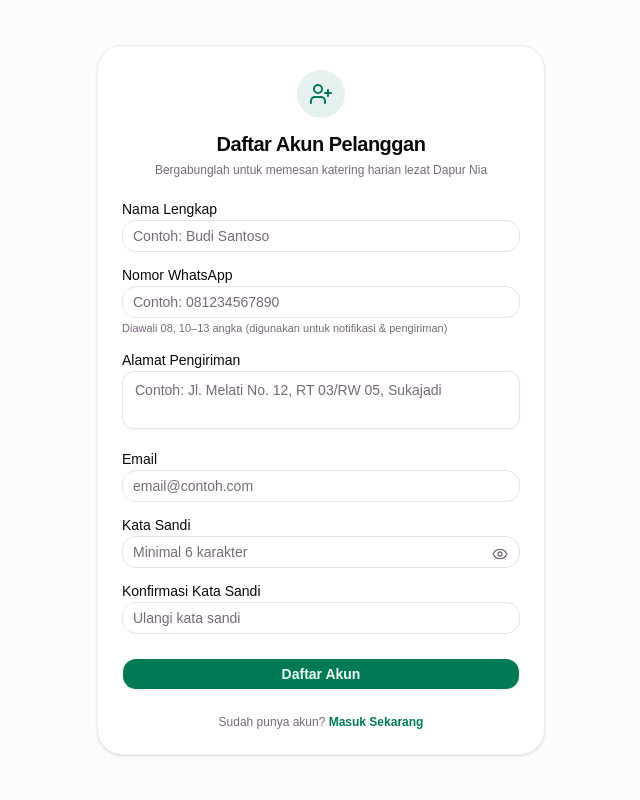
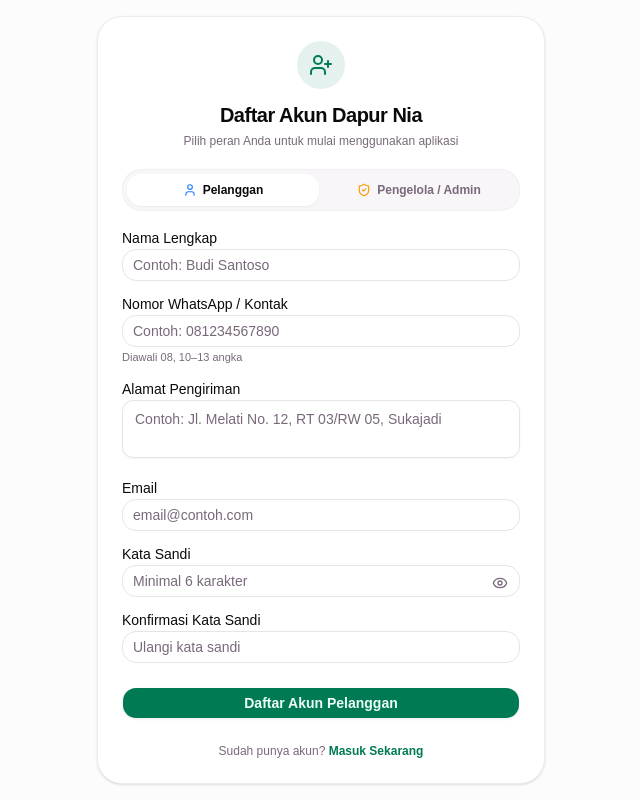
Before and after one commit to rossalivia/dapur-nia, a React (Vite) app: page /register in a window 1280 px wide. Shown: the whole page, without its empty margins (319-959 px from the left). Built offline with nearby package versions, Linux system fonts and the light colour scheme; no server answers.

Commit message:
feat(auth): add role selector to register as Pelanggan or Admin for Dapur Nia

```diff
--- a/src/features/auth/components/RegisterPage.tsx
+++ b/src/features/auth/components/RegisterPage.tsx
@@ -4,13 +4,14 @@ import { useAuth } from '../hooks/useAuth';
 import { Button } from '@/components/ui/button';
 import { Input } from '@/components/ui/input';
 import { Label } from '@/components/ui/label';
-import { AlertCircle, UserPlus, Loader2, Eye, EyeOff } from 'lucide-react';
-
+import { AlertCircle, UserPlus, Loader2, Eye, EyeOff, ShieldCheck, User } from 'lucide-react';
+import { UserRole } from '../types';
 
 export const RegisterPage: React.FC = () => {
   const { register } = useAuth();
   const navigate = useNavigate();
 
+  const [role, setRole] = useState<UserRole>('pelanggan');
   const [formData, setFormData] = useState({
     nama: '',
     no_whatsapp: '',
@@ -42,9 +43,9 @@ export const RegisterPage: React.FC = () => {
     }
 
     if (!formData.alamat.trim()) {
-      errors.alamat = 'Alamat pengiriman wajib diisi.';
+      errors.alamat = 'Alamat wajib diisi.';
     } else if (formData.alamat.trim().length > 200) {
-      errors.alamat = 'Alamat pengiriman maksimal 200 karakter.';
+      errors.alamat = 'Alamat maksimal 200 karakter.';
     }
 
     if (!formData.email.trim()) {
@@ -93,6 +94,7 @@ export const RegisterPage: React.FC = () => {
         alamat: formData.alamat.trim(),
         email: formData.email.trim(),
         password: formData.password,
+        role: role,
       });
       navigate('/menu', { replace: true });
     } catch (err: any) {
@@ -105,17 +107,54 @@ export const RegisterPage: React.FC = () => {
   return (
     <div className="min-h-screen bg-muted/20 flex flex-col justify-center items-center p-4">
       <div className="w-full max-w-md bg-background border border-border/70 rounded-2xl p-6 shadow-sm">
-        <div className="mb-6 text-center">
+        <div className="mb-5 text-center">
           <div className="mx-auto mb-3 flex h-12 w-12 items-center justify-center rounded-2xl bg-primary/10 text-primary">
             <UserPlus className="h-6 w-6" />
           </div>
           <h1 className="text-xl font-bold tracking-tight text-foreground">
-            Daftar Akun Pelanggan
+            Daftar Akun Dapur Nia
           </h1>
           <p className="text-xs text-muted-foreground mt-1">
-            Bergabunglah untuk memesan katering harian lezat Dapur Nia
+            Pilih peran Anda untuk mulai menggunakan aplikasi
           </p>
         </div>
+
+        {/* Pilihan Peran Akun */}
+        <div className="mb-5 p-1 bg-muted/60 rounded-xl grid grid-cols-2 gap-1 border border-border/40">
+          <button
+            type="button"
+            onClick={() => setRole('pelanggan')}
+            className={`flex items-center justify-center gap-1.5 py-2 px-3 rounded-lg text-xs font-semibold transition-all ${
+              role === 'pelanggan'
+                ? 'bg-background text-foreground shadow-xs'
+                : 'text-muted-foreground hover:text-foreground'
+            }`}
+          >
+            <User className="h-3.5 w-3.5 text-blue-500" />
+            Pelanggan
+          </button>
+          <button
+            type="button"
+            onClick={() => setRole('admin')}
+            className={`flex items-center justify-center gap-1.5 py-2 px-3 rounded-lg text-xs font-semibold transition-all ${
+              role === 'admin'
+                ? 'bg-background text-foreground shadow-xs'
+                : 'text-muted-foreground hover:text-foreground'
+            }`}
+          >
+            <ShieldCheck className="h-3.5 w-3.5 text-amber-500" />
+            Pengelola / Admin
+          </button>
+        </div>
+
+        {role === 'admin' && (
+          <div className="mb-4 p-2.5 bg-amber-500/10 border border-amber-500/30 rounded-xl text-xs text-amber-700 dark:text-amber-300 flex items-start gap-2">
+            <ShieldCheck className="h-4 w-4 shrink-0 mt-0.5" />
+            <span>
+              Akun ini akan didaftarkan sebagai <strong>Pengelola / Admin</strong> dengan akses penuh ke Menu, Pelanggan, Pesanan, dan Laporan.
+            </span>
+          </div>
+        )}
 
         {serverError && (
           <div className="mb-4 flex items-start gap-2.5 rounded-xl border border-destructive/30 bg-destructive/10 p-3 text-xs text-destructive">
@@ -126,11 +165,13 @@ export const RegisterPage: React.FC = () => {
 
         <form onSubmit={handleSubmit} className="space-y-4">
           <div>
-            <Label htmlFor="nama">Nama Lengkap</Label>
+            <Label htmlFor="nama">
+              {role === 'admin' ? 'Nama Pengelola / Admin' : 'Nama Lengkap'}
+            </Label>
             <Input
               id="nama"
               name="nama"
-              placeholder="Contoh: Budi Santoso"
+              placeholder={role === 'admin' ? 'Contoh: Dina (Pemilik)' : 'Contoh: Budi Santoso'}
               value={formData.nama}
               onChange={handleChange}
               disabled={isSubmitting}
@@ -142,7 +183,7 @@ export const RegisterPage: React.FC = () => {
           </div>
 
           <div>
-            <Label htmlFor="no_whatsapp">Nomor WhatsApp</Label>
+            <Label htmlFor="no_whatsapp">Nomor WhatsApp / Kontak</Label>
             <Input
               id="no_whatsapp"
               name="no_whatsapp"
@@ -154,7 +195,7 @@ export const RegisterPage: React.FC = () => {
               className="mt-1"
             />
             <p className="text-[11px] text-muted-foreground mt-0.5">
-              Diawali 08, 10–13 angka (digunakan untuk notifikasi & pengiriman)
+              Diawali 08, 10–13 angka
             </p>
             {fieldErrors.no_whatsapp && (
               <p className="mt-1 text-xs text-destructive">{fieldErrors.no_whatsapp}</p>
@@ -162,7 +203,9 @@ export const RegisterPage: React.FC = () => {
           </div>
 
           <div>
-            <Label htmlFor="alamat">Alamat Pengiriman</Label>
+            <Label htmlFor="alamat">
+              {role === 'admin' ? 'Alamat Kantor / Dapur' : 'Alamat Pengiriman'}
+            </Label>
             <textarea
               id="alamat"
               name="alamat"
@@ -184,7 +227,7 @@ export const RegisterPage: React.FC = () => {
               id="email"
               name="email"
               type="email"
-              placeholder="email@contoh.com"
+              placeholder={role === 'admin' ? 'dina@dapurnia.com' : 'email@contoh.com'}
               value={formData.email}
               onChange={handleChange}
               disabled={isSubmitting}
@@ -247,10 +290,10 @@ export const RegisterPage: React.FC = () => {
             {isSubmitting ? (
               <>
                 <Loader2 className="mr-2 h-4 w-4 animate-spin" />
-                Mendaftarkan...
+                Mendaftarkan Akun...
               </>
             ) : (
-              'Daftar Akun'
+              `Daftar Akun ${role === 'admin' ? 'Pengelola' : 'Pelanggan'}`
             )}
           </Button>
         </form>
--- a/src/features/auth/context/AuthContext.tsx
+++ b/src/features/auth/context/AuthContext.tsx
@@ -1,7 +1,7 @@
 import React, { createContext, useContext, useEffect, useState } from 'react';
 import { User, onAuthStateChanged } from 'firebase/auth';
 import { auth, db } from '@/lib/firebase';
-import { collection, query, where, getDocs, doc, setDoc, serverTimestamp } from 'firebase/firestore';
+import { collection, query, where, getDocs } from 'firebase/firestore';
 import {
   isEmailAdmin,
   loginUser,
@@ -9,7 +9,7 @@ import {
   registerPelanggan,
   logoutUser,
 } from '../services/authService';
-import { LoginDTO, RegisterPelangganDTO, UserRole } from '../types';
+import { LoginDTO, RegisterDTO, UserRole } from '../types';
 import { Pelanggan } from '@/types';
 
 export interface AuthContextType {
@@ -20,7 +20,7 @@ export interface AuthContextType {
   error: string | null;
   login: (dto: LoginDTO) => Promise<void>;
   loginGoogle: () => Promise<void>;
-  register: (dto: RegisterPelangganDTO) => Promise<void>;
+  register: (dto: RegisterDTO) => Promise<void>;
   logout: () => Promise<void>;
 }
 
@@ -37,11 +37,14 @@ export const AuthProvider: React.FC<{ children: React.ReactNode }> = ({ children
     const unsubscribe = onAuthStateChanged(auth, async (currentUser) => {
       setUser(currentUser);
       if (currentUser) {
+        let assignedRole: UserRole = 'pelanggan';
+        let foundProfile: Pelanggan | null = null;
+
+        // Cek jika email masuk daftar admin default
         if (isEmailAdmin(currentUser.email)) {
-          setRole('admin');
-          setProfile(null);
-        } else {
-          setRole('pelanggan');
+          assignedRole = 'admin';
+        }
+
         try {
           if (currentUser.email) {
             const q = query(
@@ -51,22 +54,27 @@ export const AuthProvider: React.FC<{ children: React.ReactNode }> = ({ children
             const snap = await getDocs(q);
             if (!snap.empty) {
               const docSnap = snap.docs[0];
-                setProfile({ id: docSnap.id, ...docSnap.data() } as Pelanggan);
-              } else {
-                // Buat profil fallback agar tidak kosong saat login akun bawaan / Google
-                const fallbackProfile: Pelanggan = {
+              const data = docSnap.data();
+              if (data.role === 'admin') {
+                assignedRole = 'admin';
+              }
+              foundProfile = { id: docSnap.id, ...data } as Pelanggan;
+            } else if (assignedRole === 'pelanggan') {
+              // Profil fallback jika didaftarkan via console atau Google
+              foundProfile = {
                 id: currentUser.uid,
                 nama: currentUser.displayName || currentUser.email.split('@')[0],
                 no_whatsapp: '0812' + Math.floor(10000000 + Math.random() * 90000000).toString(),
                 alamat: 'Alamat pengiriman belum diatur',
               };
-                setProfile(fallbackProfile);
             }
           }
         } catch (e) {
           console.warn('Error fetching user profile:', e);
         }
-        }
+
+        setRole(assignedRole);
+        setProfile(foundProfile);
       } else {
         setRole(null);
         setProfile(null);
@@ -97,12 +105,12 @@ export const AuthProvider: React.FC<{ children: React.ReactNode }> = ({ children
     }
   };
 
-  const register = async (dto: RegisterPelangganDTO) => {
+  const register = async (dto: RegisterDTO) => {
     setError(null);
     try {
       const res = await registerPelanggan(dto);
       setProfile(res.profile);
-      setRole('pelanggan');
+      setRole(dto.role || 'pelanggan');
     } catch (err: any) {
       setError(err.message);
       throw err;
--- a/src/features/auth/services/authService.ts
+++ b/src/features/auth/services/authService.ts
@@ -13,15 +13,12 @@ import {
   serverTimestamp,
 } from 'firebase/firestore';
 import { auth, db } from '@/lib/firebase';
-import { LoginDTO, RegisterPelangganDTO } from '../types';
+import { LoginDTO, RegisterDTO, UserRole } from '../types';
 import { Pelanggan } from '@/types';
 
 const DEFAULT_ADMIN_EMAILS = [
   'admin@dapurnia.com',
   'dina@dapurnia.com',
-  'dina@sedap.id',
-  'rossalivia111@gmail.com',
-  'liviaipo20@gmail.com',
 ];
 
 export function isEmailAdmin(email?: string | null): boolean {
@@ -56,7 +53,7 @@ export function formatAuthError(error: any): string {
     case 'auth/network-request-failed':
       return 'Koneksi internet bermasalah. Periksa jaringan Anda dan coba lagi.';
     case 'auth/popup-closed-by-user':
-      return 'Proses masuk Google dibatalkan.';
+      return 'Proses masuk dibatalkan.';
     case 'auth/too-many-requests':
       return 'Terlalu banyak percobaan masuk yang gagal. Silakan coba lagi beberapa saat lagi.';
     default:
@@ -82,8 +79,8 @@ export async function loginWithGoogle(): Promise<UserCredential> {
 }
 
 export async function registerPelanggan(
-  dto: RegisterPelangganDTO
-): Promise<{ userCredential: UserCredential; profile: Pelanggan }> {
+  dto: RegisterDTO
+): Promise<{ userCredential: UserCredential; profile: Pelanggan & { role?: UserRole } }> {
   const cleanPhone = dto.no_whatsapp.trim();
   if (!/^08\d{8,11}$/.test(cleanPhone)) {
     throw new Error('Nomor WhatsApp harus diawali 08 dan memiliki panjang 10-13 angka.');
@@ -100,12 +97,14 @@ export async function registerPelanggan(
     throw new Error(formatAuthError(err));
   }
 
+  const role = dto.role || 'pelanggan';
   const pelangganRef = doc(db, 'pelanggan', cleanPhone);
-  const pelangganData: Pelanggan = {
+  const pelangganData: Pelanggan & { role: UserRole } = {
     id: cleanPhone,
     nama: dto.nama.trim(),
     no_whatsapp: cleanPhone,
     alamat: dto.alamat.trim(),
+    role: role,
     dibuat_pada: serverTimestamp(),
   };
 
--- a/src/features/auth/types.ts
+++ b/src/features/auth/types.ts
@@ -1,4 +1,3 @@
-import { User as FirebaseUser } from 'firebase/auth';
 import { Pelanggan } from '@/types';
 
 export type UserRole = 'admin' | 'pelanggan';
@@ -10,12 +9,13 @@ export interface AuthUser {
   profile?: Pelanggan | null;
 }
 
-export interface RegisterPelangganDTO {
+export interface RegisterDTO {
   email: string;
   password: string;
   nama: string;
   no_whatsapp: string;
   alamat: string;
+  role?: UserRole;
 }
 
 export interface LoginDTO {
```
Lines whose indentation alone changed are shown as unchanged.
